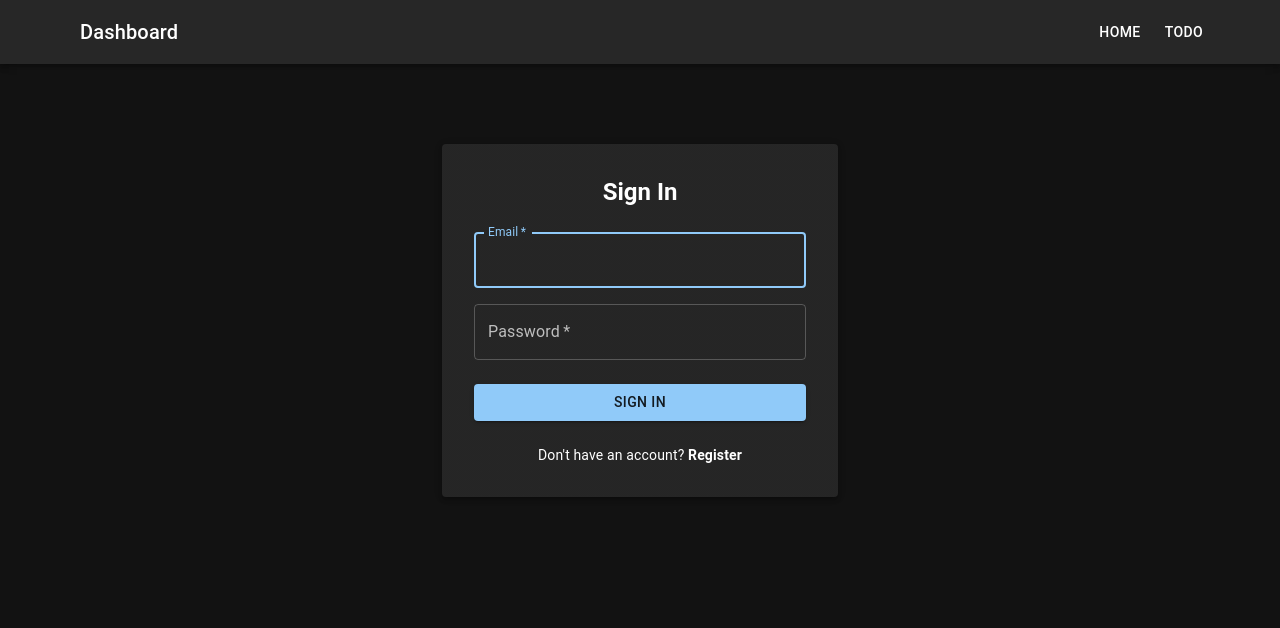
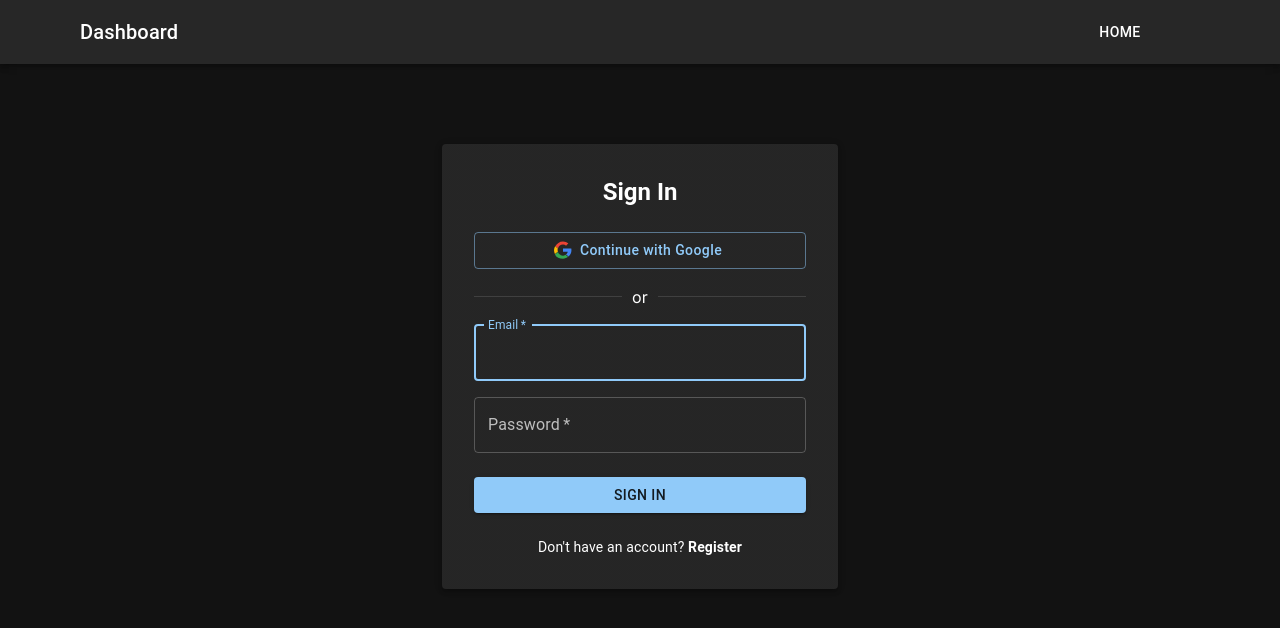
Before and after one commit to truemoroz/wheel_tasks, a Next.js app: page /login in a window 1280 px wide. Shown: the top 628 px of the page. Built offline with nearby package versions, Linux system fonts and the light colour scheme; no server answers; some icons are missing; what @mui/material-nextjs would draw is missing.

Commit message:
google auth

```diff
--- a/src/app/components/AppBar.tsx
+++ b/src/app/components/AppBar.tsx
@@ -37,7 +37,6 @@ export default function AppBarComponent() {
                     Home
                 </Button>
                 <Button color="inherit" component={Link} href="/todo">
-                    Todo
                 </Button>
                 {/*<Button color="inherit" component={Link} href="/dashboard">*/}
                 {/*    Dashboard*/}
--- a/src/app/login/page.tsx
+++ b/src/app/login/page.tsx
@@ -9,9 +9,10 @@ import Button from '@mui/material/Button';
 import Typography from '@mui/material/Typography';
 import Alert from '@mui/material/Alert';
 import Paper from '@mui/material/Paper';
+import Divider from '@mui/material/Divider';
 import Link from 'next/link';
 import CircularProgress from '@mui/material/CircularProgress';
-// TODO add login with Google and Apple
+
 function LoginForm() {
   const router = useRouter();
   const searchParams = useSearchParams();
@@ -20,6 +21,8 @@ function LoginForm() {
   const [password, setPassword] = useState('');
   const [error, setError] = useState('');
   const [loading, setLoading] = useState(false);
+  const [googleLoading, setGoogleLoading] = useState(false);
+
   const handleSubmit = async (e: React.FormEvent) => {
     e.preventDefault();
     setError('');
@@ -33,6 +36,12 @@ function LoginForm() {
       router.refresh();
     }
   };
+
+  const handleGoogleSignIn = async () => {
+    setGoogleLoading(true);
+    await signIn('google', { callbackUrl });
+  };
+
   return (
     <Container maxWidth="xs" sx={{ mt: 10 }}>
       <Paper elevation={3} sx={{ p: 4 }}>
@@ -40,6 +49,29 @@ function LoginForm() {
           Sign In
         </Typography>
         {error && <Alert severity="error" sx={{ mb: 2 }}>{error}</Alert>}
+
+        <Button
+          variant="outlined"
+          fullWidth
+          onClick={handleGoogleSignIn}
+          disabled={googleLoading}
+          startIcon={
+            googleLoading ? <CircularProgress size={18} /> : (
+              <svg width="18" height="18" viewBox="0 0 48 48">
+                <path fill="#EA4335" d="M24 9.5c3.14 0 5.95 1.08 8.17 2.85l6.09-6.09C34.46 3.06 29.5 1 24 1 14.82 1 7.07 6.48 3.52 14.18l7.08 5.5C12.29 13.61 17.67 9.5 24 9.5z"/>
+                <path fill="#4285F4" d="M46.52 24.5c0-1.64-.15-3.22-.42-4.74H24v9h12.68c-.55 2.96-2.2 5.47-4.68 7.16l7.18 5.57C43.25 37.34 46.52 31.36 46.52 24.5z"/>
+                <path fill="#FBBC05" d="M10.6 28.32A14.6 14.6 0 0 1 9.5 24c0-1.5.26-2.95.72-4.32l-7.08-5.5A23.94 23.94 0 0 0 0 24c0 3.86.92 7.5 2.52 10.72l8.08-6.4z"/>
+                <path fill="#34A853" d="M24 47c5.5 0 10.12-1.82 13.5-4.94l-7.18-5.57C28.56 38.13 26.4 39 24 39c-6.33 0-11.71-4.11-13.4-9.68l-8.08 6.4C6.07 43.52 14.82 47 24 47z"/>
+              </svg>
+            )
+          }
+          sx={{ mb: 2, textTransform: 'none', fontWeight: 500 }}
+        >
+          Continue with Google
+        </Button>
+
+        <Divider sx={{ mb: 2 }}>or</Divider>
+
         <Box component="form" onSubmit={handleSubmit} sx={{ display: 'flex', flexDirection: 'column', gap: 2 }}>
           <TextField label="Email" type="email" value={email} onChange={(e) => setEmail(e.target.value)} required fullWidth autoComplete="email" autoFocus />
           <TextField label="Password" type="password" value={password} onChange={(e) => setPassword(e.target.value)} required fullWidth autoComplete="current-password" />
@@ -55,6 +87,7 @@ function LoginForm() {
     </Container>
   );
 }
+
 export default function LoginPage() {
   return (
     <Suspense>
--- a/src/app/todo/page.tsx
+++ b/src/app/todo/page.tsx
@@ -9,7 +9,6 @@ export default function TodoPage() {
         <Typography variant="h4" fontWeight="bold" gutterBottom>
           Wheel of Life
         </Typography>
-        {/*TODO make option for sorting*/}
         <Typography variant="body1" color="text.secondary">
           8 spheres of your life. Rate each area, set goals, and track tasks.
           Groups are sorted by rating (lower first).
--- a/src/auth.ts
+++ b/src/auth.ts
@@ -1,10 +1,16 @@
 import NextAuth from 'next-auth';
 import Credentials from 'next-auth/providers/credentials';
+import Google from 'next-auth/providers/google';
 import { connectToDatabase } from '@/lib/mongodb';
 import User from '@/lib/models/User';
 import bcrypt from 'bcryptjs';
+
 export const { handlers, signIn, signOut, auth } = NextAuth({
   providers: [
+    Google({
+      clientId: process.env.GOOGLE_CLIENT_ID!,
+      clientSecret: process.env.GOOGLE_CLIENT_SECRET!,
+    }),
     Credentials({
       name: 'credentials',
       credentials: {
@@ -15,7 +21,7 @@ export const { handlers, signIn, signOut, auth } = NextAuth({
         if (!credentials?.email || !credentials?.password) return null;
         await connectToDatabase();
         const user = await User.findOne({ email: credentials.email }).lean();
-        if (!user) return null;
+        if (!user || !user.password) return null;
         const isValid = await bcrypt.compare(credentials.password as string, user.password);
         if (!isValid) return null;
         return { id: user._id.toString(), name: user.name, email: user.email };
@@ -24,12 +30,29 @@ export const { handlers, signIn, signOut, auth } = NextAuth({
   ],
   session: { strategy: 'jwt' },
   callbacks: {
+    async signIn({ user, account }) {
+      if (account?.provider === 'google') {
+        await connectToDatabase();
+        const existing = await User.findOne({ email: user.email });
+        if (!existing) {
+          await User.create({ name: user.name, email: user.email });
+        }
+      }
+      return true;
+    },
     jwt({ token, user }) {
       if (user) token.id = user.id;
       return token;
     },
-    session({ session, token }) {
-      if (token?.id) session.user.id = token.id as string;
+    async session({ session, token }) {
+      if (token?.id) {
+        session.user.id = token.id as string;
+      } else if (session.user?.email) {
+        // For OAuth users, resolve id from DB
+        await connectToDatabase();
+        const dbUser = await User.findOne({ email: session.user.email }).lean();
+        if (dbUser) session.user.id = dbUser._id.toString();
+      }
       return session;
     },
   },
--- a/src/lib/models/User.ts
+++ b/src/lib/models/User.ts
@@ -2,13 +2,13 @@ import mongoose, { Schema, Document, Model, models } from 'mongoose';
 export interface IUser extends Document {
   name: string;
   email: string;
-  password: string;
+  password?: string;
 }
 const UserSchema = new Schema<IUser>(
   {
     name: { type: String, required: false },
     email: { type: String, required: true, unique: true, lowercase: true, trim: true },
-    password: { type: String, required: true },
+    password: { type: String, required: false },
   },
   { timestamps: true },
 );
```
Also changed, not shown: 2 other files (tests, documents, lock files or other folders).
